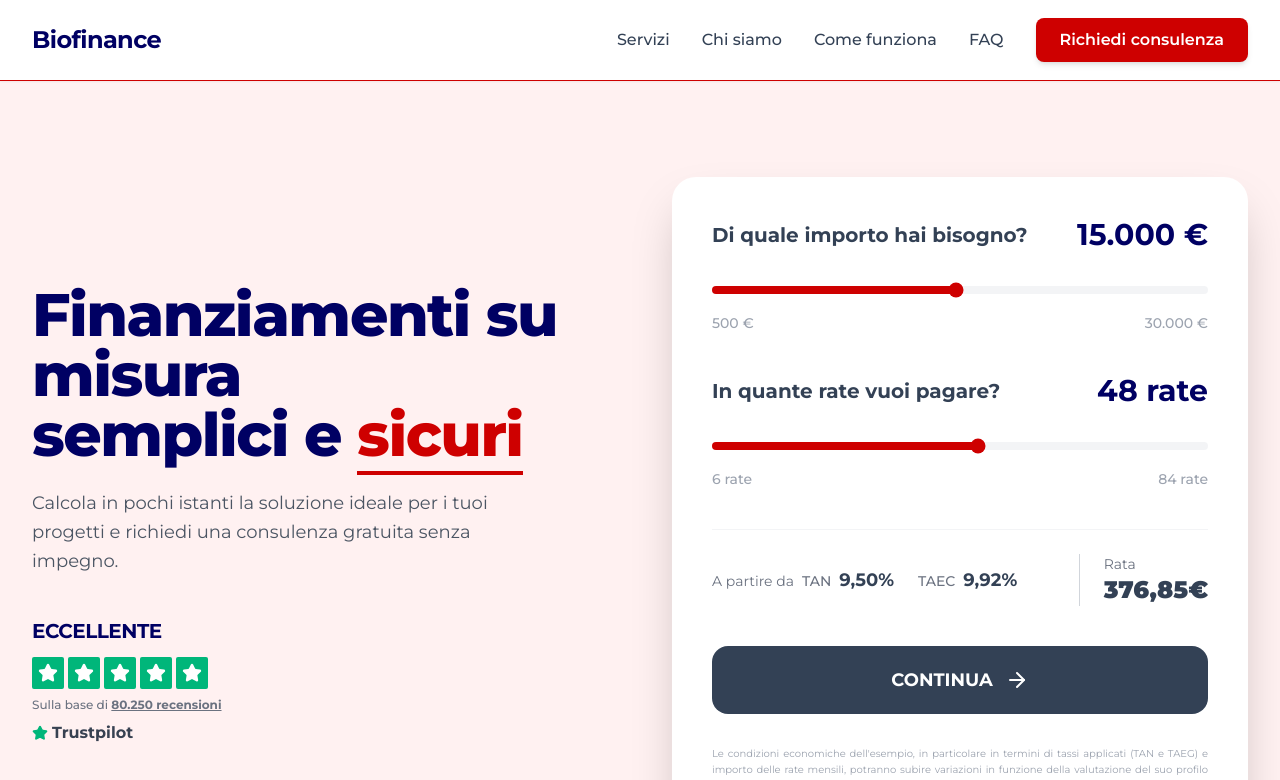
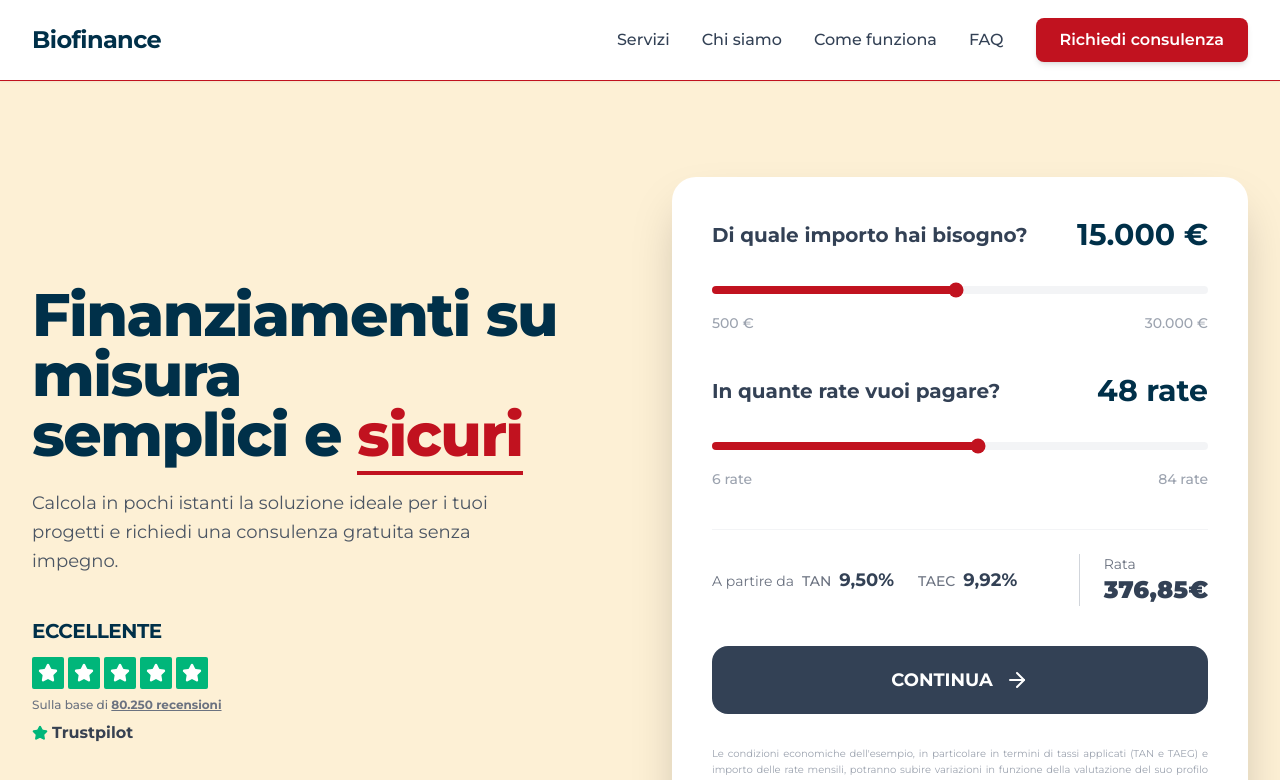
Before and after one commit to maddl-team/biofinance, a React (Vite) app: page / in a window 1280 px wide. Shown: the top 780 px of the page. Built offline with nearby package versions, Linux system fonts and the light colour scheme.

Commit message:
prova colore 2

```diff
--- a/src/components/sections/Hero.tsx
+++ b/src/components/sections/Hero.tsx
@@ -28,7 +28,7 @@ const Hero: React.FC = () => {
                     <div className="max-w-2xl text-center lg:text-left flex flex-col items-center lg:items-start">
                         <h1 className="text-4xl font-extrabold tracking-tight text-primary sm:text-5xl md:text-6xl mb-6">
                             Finanziamenti su misura <br />
-                            semplici e <span className="text-[#ce0000] border-b-4 border-[#ce0000]">sicuri</span>
+                            semplici e <span className="text-[#C1121F] border-b-4 border-[#C1121F]">sicuri</span>
                         </h1>
                         <p className="text-lg text-gray-600 mb-10 max-w-lg leading-relaxed">
                             Calcola in pochi istanti la soluzione ideale per i tuoi progetti e richiedi una consulenza gratuita senza impegno.
--- a/src/components/ui/LoanCalculator.tsx
+++ b/src/components/ui/LoanCalculator.tsx
@@ -39,7 +39,7 @@ const LoanCalculator: React.FC = () => {
                         onChange={(e) => setAmount(Number(e.target.value))}
                         className="w-full h-2 bg-gray-100 rounded-lg appearance-none cursor-pointer accent-secondary"
                         style={{
-                            background: `linear-gradient(to right, #ce0000 0%, #ce0000 ${(amount - 500) / (30000 - 500) * 100}%, #f3f4f6 ${(amount - 500) / (30000 - 500) * 100}%, #f3f4f6 100%)`
+                            background: `linear-gradient(to right, #C1121F 0%, #C1121F ${(amount - 500) / (30000 - 500) * 100}%, #f3f4f6 ${(amount - 500) / (30000 - 500) * 100}%, #f3f4f6 100%)`
                         }}
                     />
                     <div className="flex justify-between text-sm text-gray-400 mt-3 font-medium">
@@ -67,7 +67,7 @@ const LoanCalculator: React.FC = () => {
                         onChange={(e) => setInstallments(Number(e.target.value))}
                         className="w-full h-2 bg-gray-100 rounded-lg appearance-none cursor-pointer accent-secondary"
                         style={{
-                            background: `linear-gradient(to right, #ce0000 0%, #ce0000 ${(installments - 6) / (84 - 6) * 100}%, #f3f4f6 ${(installments - 6) / (84 - 6) * 100}%, #f3f4f6 100%)`
+                            background: `linear-gradient(to right, #C1121F 0%, #C1121F ${(installments - 6) / (84 - 6) * 100}%, #f3f4f6 ${(installments - 6) / (84 - 6) * 100}%, #f3f4f6 100%)`
                         }}
                     />
                     <div className="flex justify-between text-sm text-gray-400 mt-3 font-medium">
--- a/src/index.css
+++ b/src/index.css
@@ -4,13 +4,13 @@
 
 :root {
   /* Financial Trust Palette */
-  --color-primary: #000063;
-  /* Deep Trust Blue */
-  --color-secondary: #ce0000;
+  --color-primary: #003049;
+  /* Blu Scuro */
+  --color-secondary: #C1121F;
   /* Rosso */
-  --color-secondary-light: #fff1f1;
-  /* Light derivative of Red */
-  --color-accent: #ce0000;
+  --color-secondary-light: #FDF0D5;
+  /* Crema */
+  --color-accent: #C1121F;
   /* Rosso accents */
 
   --color-neutral-bg: #F8FAFC;
```
